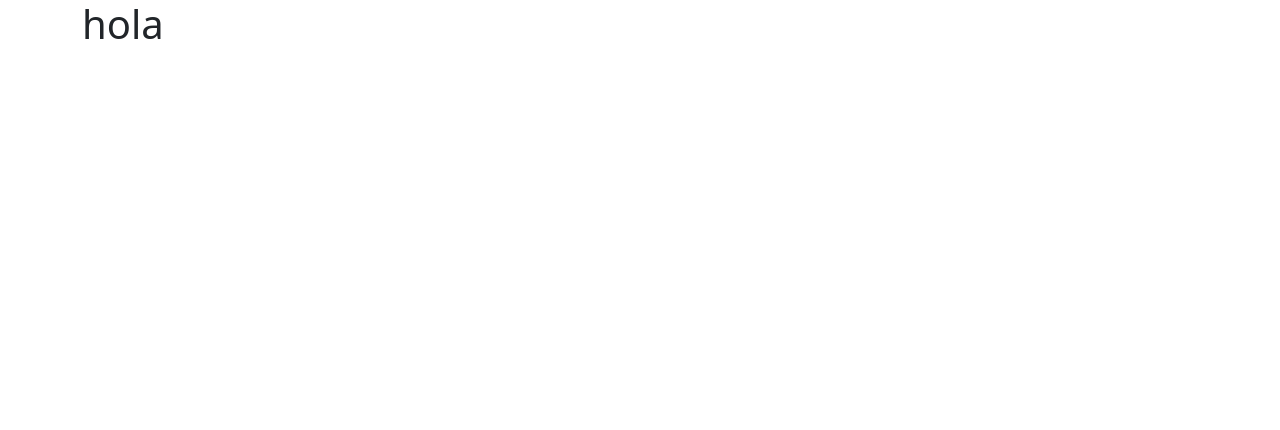
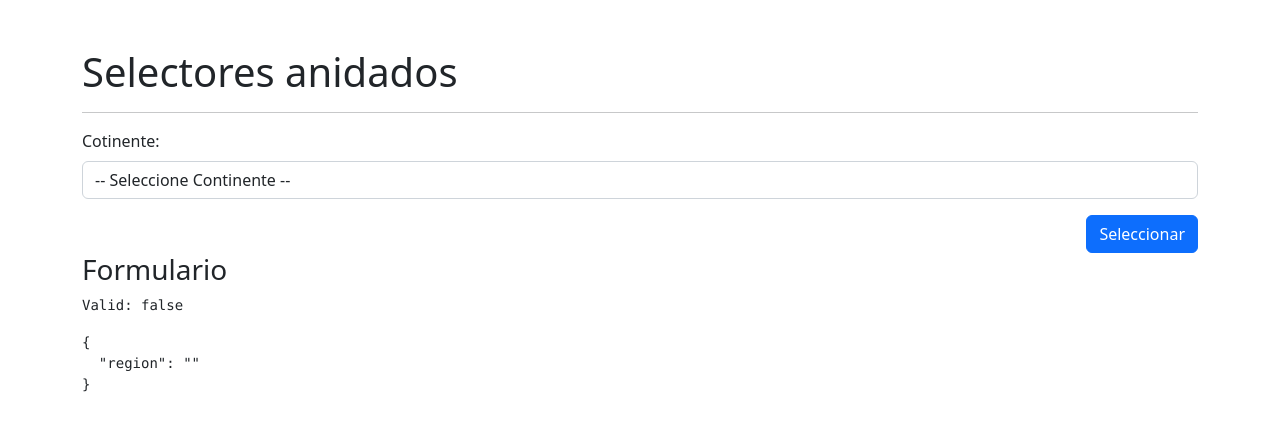
Before and after one commit to JuanPedroSanchezAlvarez/portfolio-app, an Angular app: page /selector/selector in a window 1280 px wide. Before the commit this address led to /. Shown: the top 430 px of the page. Built offline with nearby package versions, Linux system fonts and the light colour scheme.

Commit message:
first selector hardcoded

```diff
--- a/src/app/app-routing.module.ts
+++ b/src/app/app-routing.module.ts
@@ -2,6 +2,8 @@ import { NgModule } from '@angular/core';
 import { RouterModule, Routes } from '@angular/router';
 
 const routes: Routes = [
+  { path: 'selector', loadChildren: () => import('./paises/paises.module').then(m => m.PaisesModule) },
+  { path: '**', redirectTo: 'selector'}
 ];
 
 @NgModule({
--- a/src/app/app.component.html
+++ b/src/app/app.component.html
@@ -1 +1 @@
-<h1>hola</h1>
+<router-outlet></router-outlet>
--- /dev/null
+++ b/src/app/paises/pages/selector-page/selector-page.component.html
@@ -0,0 +1,28 @@
+<h1 class="mt-5">Selectores anidados</h1>
+<hr>
+
+<form [formGroup]="miFormulario" (ngSubmit)="guardar()">
+
+    <div class="row mb-3">
+        <div class="col">
+
+            <label class="form-label">Cotinente:</label>
+            <select class="form-control" formControlName="region">
+                <option value="">-- Seleccione Continente --</option>
+                <option *ngFor="let region of regiones" [value]="region | lowercase">{{region}}</option>
+            </select>
+
+        </div>
+    </div>
+
+    <div class="row">
+        <div class="col">
+            <button type="submit" class="btn btn-primary float-end">Seleccionar</button>
+        </div>
+    </div>
+
+</form>
+
+<h3>Formulario</h3>
+<pre>Valid: {{miFormulario.valid}}</pre>
+<pre>{{miFormulario.value | json}}</pre>
--- /dev/null
+++ b/src/app/paises/pages/selector-page/selector-page.component.ts
@@ -0,0 +1,28 @@
+import { Component, OnInit } from '@angular/core';
+import { FormBuilder, FormGroup, Validators } from '@angular/forms';
+import { PaisesService } from '../../services/paises.service';
+
+@Component({
+  selector: 'app-selector-page',
+  templateUrl: './selector-page.component.html',
+  styleUrls: ['./selector-page.component.css']
+})
+export class SelectorPageComponent implements OnInit {
+
+  miFormulario: FormGroup = this.formBuilder.group({
+    region: ['', Validators.required]
+  });
+
+  regiones: string[] = [];
+
+  constructor(private formBuilder: FormBuilder, private paisesService: PaisesService) { }
+
+  ngOnInit(): void {
+    this.regiones = this.paisesService.regiones;
+  }
+
+  guardar(): void {
+
+  }
+
+}
--- /dev/null
+++ b/src/app/paises/services/paises.service.ts
@@ -0,0 +1,18 @@
+import { Injectable } from '@angular/core';
+
+@Injectable({
+  providedIn: 'root'
+})
+export class PaisesService {
+
+  //private apiUrl: string = 'https://restcountries.eu/rest/v2';
+  private apiUrl: string = 'https://restcountries.com/v2';
+
+  private _regiones: string[] = ["Africa", "Americas", "Asia", "Europe", "Oceania"];
+
+  get regiones(): string[] {
+    return [...this._regiones];
+  }
+
+  constructor() { }
+}
```
Also changed, not shown: src/app/paises/paises-routing.module.ts (added, +19 -0 lines), src/app/paises/paises.module.ts (added, +19 -0 lines), src/app/paises/pages/selector-page/selector-page.component.css (added), 2 other files (tests, documents, lock files or other folders).
